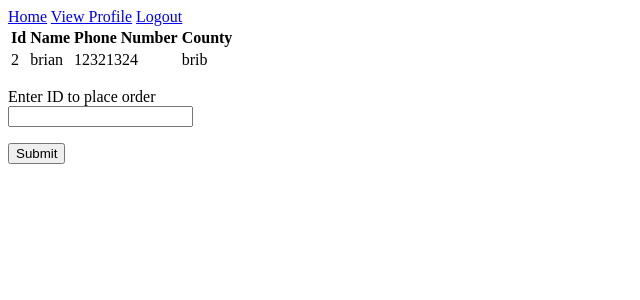
After one commit to Brianoyaro/maji, a Flask app: a page that uses app/templates/base.html in a window 1280 px wide. The commit adds this page. Shown: the top 300 px of the page, without its empty margins (0-640 px from the left). Run offline with Flask 3, Linux system fonts and the light colour scheme; a user stored in the database is signed in.

Commit message:
almost finalised on Buyer's section

```diff
--- a/app/forms.py
+++ b/app/forms.py
@@ -47,3 +47,13 @@ class EditProfileForm(FlaskForm):
     county = StringField('County', validators=[DataRequired()])
     phone_number = StringField('Phone number', validators=[DataRequired()])
     submit = SubmitField('submit')
+
+
+class PlaceOrderForm(FlaskForm):
+    id = StringField('Enter ID to place order', validators=[DataRequired()])
+    submit = SubmitField('Submit')
+
+
+class FilterSellersForm(FlaskForm):
+    county = StringField('Filter using county', validators=[DataRequired()])
+    submit = SubmitField('Submit')
--- a/app/routes.py
+++ b/app/routes.py
@@ -1,7 +1,7 @@
 import requests
 from app import app, db
 from flask import render_template, flash, redirect, url_for, request
-from app.forms import LoginForm, RegistrationForm, EditProfileForm
+from app.forms import LoginForm, RegistrationForm, EditProfileForm, PlaceOrderForm, FilterSellersForm
 from flask_login import current_user, login_user, logout_user, login_required
 from app.models import Users, Order
 
@@ -23,11 +23,26 @@ def home():
         resp = requests.get(url).json()
         user = Users.query.filter_by(email=current_user.email).first()
         if current_user.type == '1':
-            return render_template('buyers.html', title='Home Page', user=user, resp=resp, orders=orders)
+            # return render_template('buyers.html', title='Home Page', user=user, resp=resp, orders=orders)
+            return redirect(url_for('buyer'))
         else:
             return render_template('sellers.html', title='Home Page', user=user, resp=resp)
 
 
+@app.route('/buyer', methods=['GET', 'POST'])
+@login_required
+def buyer():
+    if current_user.is_authenticated:
+        orders = Order.query.filter_by(purchaser=current_user).all()
+        key = '994ee93c240c488cafd112500240103'
+        location = current_user.county
+        url = "http://api.weatherapi.com/v1/current.json?key={}&q={}&aqi=no".format(key, location)
+        resp = requests.get(url).json()
+        user = Users.query.filter_by(email=current_user.email).first()
+    form = FilterSellersForm()
+    if form.validate_on_submit():
+        return redirect(url_for('place_order', county=form.county.data))
+    return render_template('buyers.html', title='Home Page', user=user, resp=resp, orders=orders, form=form)
 @app.route('/login', methods=['GET', 'POST'])
 def login():
     if current_user.is_authenticated:
@@ -66,6 +81,7 @@ def register():
         user.set_password(form.password.data)
         db.session.add(user)
         db.session.commit()
+        flash("Registeration completed")
         return redirect(url_for('login'))
     return render_template('registration.html', form=form, title='Registration Page')
 
@@ -94,3 +110,24 @@ def edit_profile():
         form.username.data = current_user.username
         form.phone_number.data = current_user.phone_number
     return render_template('edit_profile.html', title='Profile Edit', form=form)
+
+
+@app.route('/order/<county>', methods=['GET', 'POST'])
+@login_required
+def place_order(county=None):
+    if county:
+        sellers = Users.query.filter_by(type=2).filter_by(county=county).all()
+    if len(sellers) == 0:
+        sellers = Users.query.filter_by(type=2).all()
+    """else:
+        sellers = Users.query.filter_by(type=2).all()"""
+    form = PlaceOrderForm()
+    if form.validate_on_submit():
+        purchaser = current_user
+        seller = Users.query.filter_by(id=int(form.id.data)).first_or_404()
+        order = Order(purchaser=purchaser, seller=seller)
+        db.session.add(order)
+        db.session.commit()
+        flash("Order placed successfully")
+        return redirect(url_for("home"))
+    return render_template('place_order.html', form=form, sellers=sellers)
--- /dev/null
+++ b/app/templates/place_order.html
@@ -0,0 +1,31 @@
+{% extends 'base.html' %}
+{% block content %}
+	<table>
+		<tr>
+			<th>Id</th>
+			<th>Name</th>
+			<th>Phone Number</th>
+			<th>County</th>
+		</tr>
+		{% for seller in sellers %}
+		<tr>
+			<td>{{ seller.id }}</td>
+			<td>{{ seller.username }}</td>
+			<td>{{ seller.phone_number }}</td>
+			<td>{{ seller.county }}</td>
+		</tr>
+		{% endfor %}
+	</table>
+	<form action='' method='post'>
+	{{ form.hidden_tag() }}
+	<p>
+		{{ form.id.label }}<br>
+		{{ form.id() }}<br>
+		{% for error in form.id.errors %}
+		<span style="color: red">{{ error }}</span>
+		{% endfor %}
+	</p>
+	<p>{{ form.submit() }}</p>
+	</form>
+
+{% endblock %}
```
Also changed, not shown: app/templates/base.html (+4 -4 lines), app/templates/buyers.html (+13 -1 lines), instance/app.db, 2 other files.
